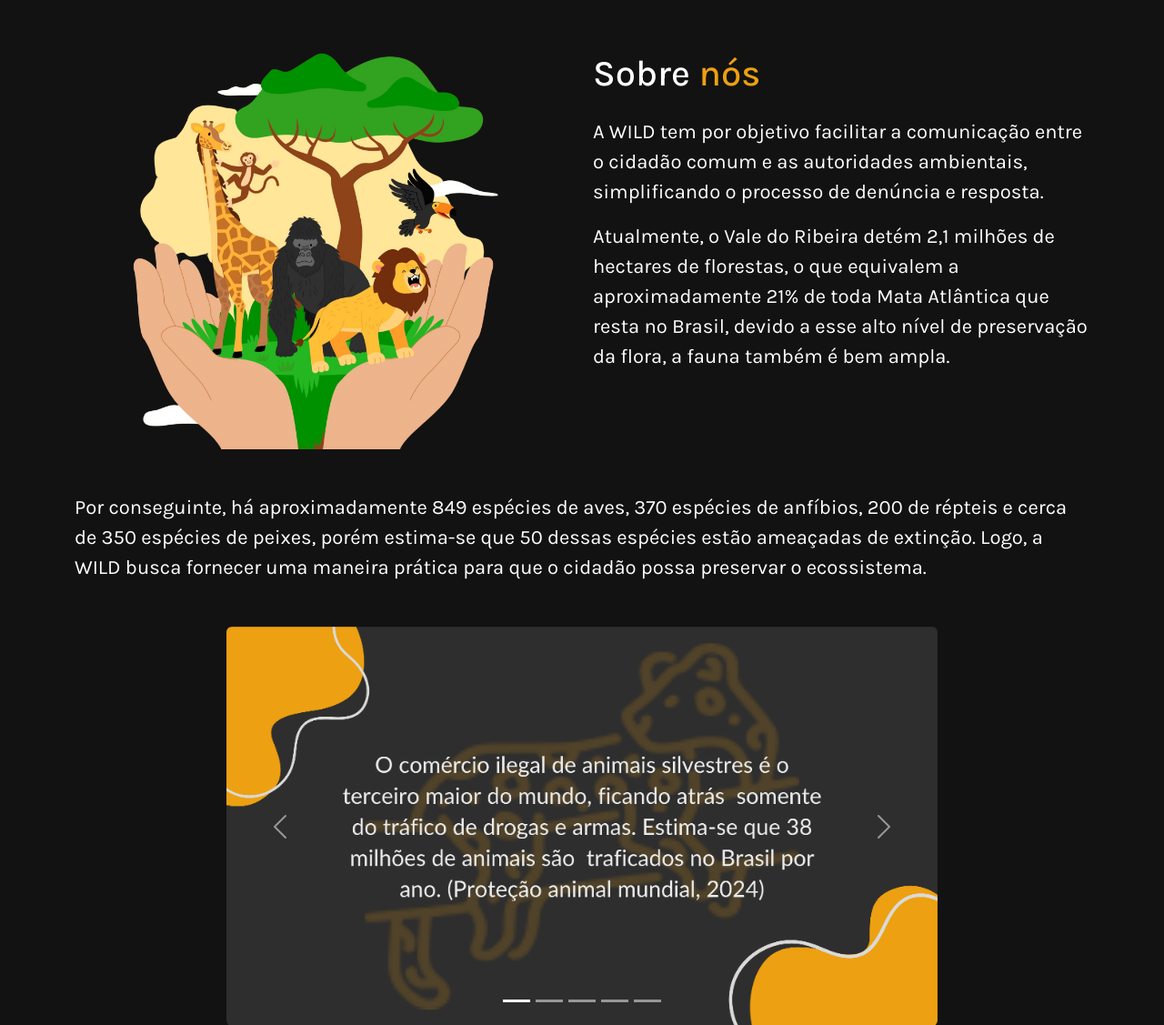
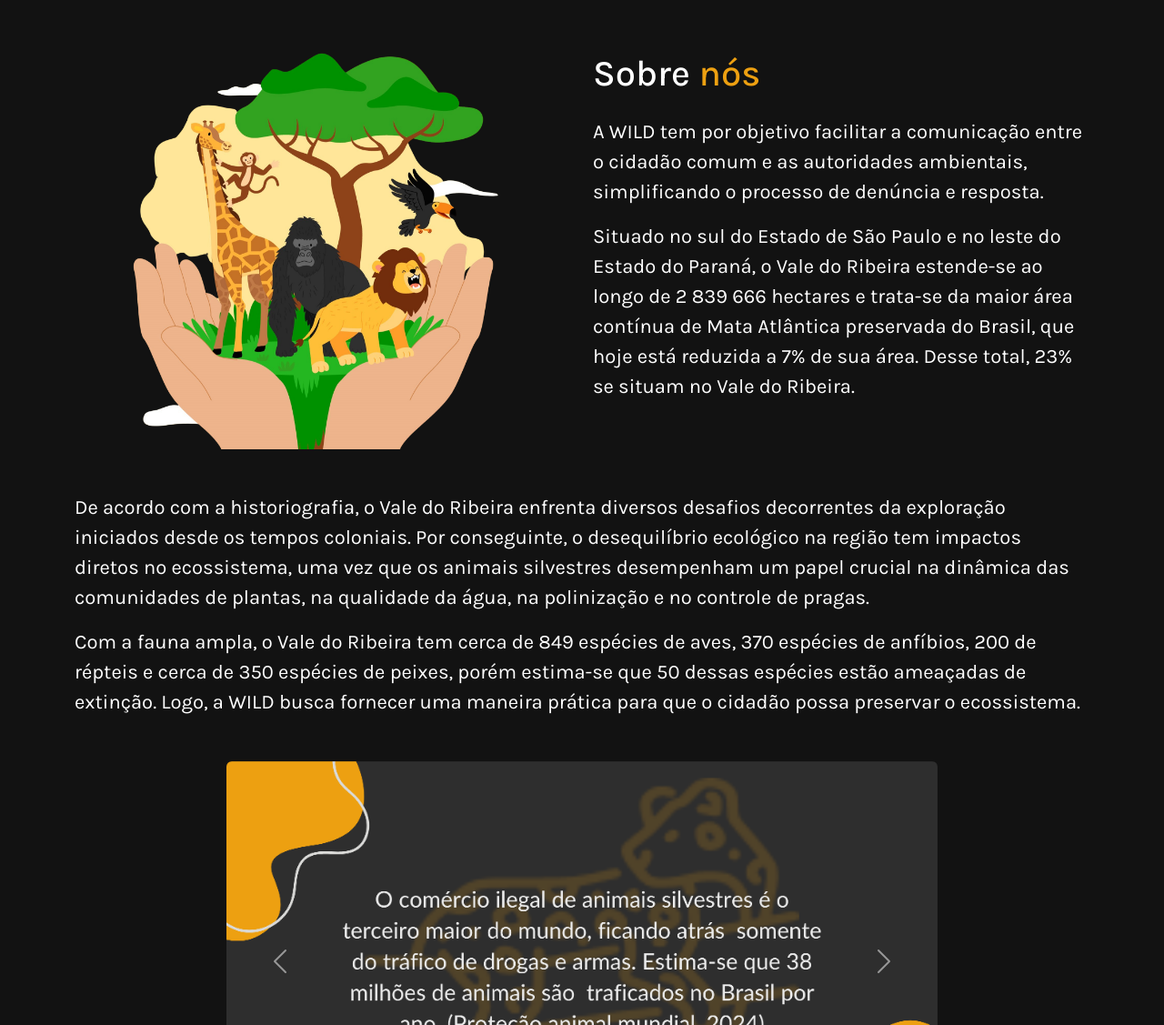
Before and after one commit to TccWild/WILD_WEB, a PHP site: page / in a window 1280 px wide. Shown: the part 767-1894 px from the top of the page at 91% size. Run offline with PHP 8.4, Linux system fonts and the light colour scheme.

Commit message:
texto atualização

```diff
--- a/view/index.php
+++ b/view/index.php
@@ -11,12 +11,14 @@
                 <div class="col-sm-12 col-xxl-6 col-xl-6 mt-4">
                     <h1 id="sobre-nos">Sobre <span style="color: #EDA011;">nós</span></h1>
                     <p class="mt-4">A WILD tem por objetivo facilitar a comunicação entre o cidadão comum e as autoridades ambientais, simplificando o processo de denúncia e resposta.</p>
-                    <p>Atualmente, o Vale do Ribeira detém 2,1 milhões de hectares de florestas, o que equivalem a aproximadamente 21% de toda Mata Atlântica que resta no Brasil, devido a esse alto nível de preservação da flora, a fauna também é bem ampla.</p>
+                    <p>Situado no sul do Estado de São Paulo e no leste do Estado do Paraná, o Vale do Ribeira estende-se ao longo de 2 839 666 hectares e trata-se da maior área contínua de Mata Atlântica preservada do Brasil, que hoje está reduzida a 7% de sua área. Desse total, 23% se situam no Vale do Ribeira.</p>
                 </div>
             </div>
         </div>
         <div class="container mt-5">
-            <p>Por conseguinte, há aproximadamente 849 espécies de aves, 370 espécies de anfíbios, 200 de répteis e cerca de 350 espécies de peixes, porém estima-se que 50 dessas espécies estão ameaçadas de extinção. Logo, a WILD busca fornecer uma maneira prática para que o cidadão possa preservar o ecossistema.</p>
+            <p>De acordo com a historiografia, o Vale do Ribeira enfrenta diversos desafios decorrentes da exploração iniciados desde os tempos coloniais. Por conseguinte, o desequilíbrio ecológico na região tem impactos diretos no ecossistema, uma vez que os animais silvestres desempenham um papel crucial na dinâmica das comunidades de plantas, na qualidade da água, na polinização e no controle de pragas.</p>
+
+            <p>Com a fauna ampla, o Vale do Ribeira tem cerca de 849 espécies de aves, 370 espécies de anfíbios, 200 de répteis e cerca de 350 espécies de peixes, porém estima-se que 50 dessas espécies estão ameaçadas de extinção. Logo, a WILD busca fornecer uma maneira prática para que o cidadão possa preservar o ecossistema.</p>
 
             <center>
             <!--Carrossel-->
```
